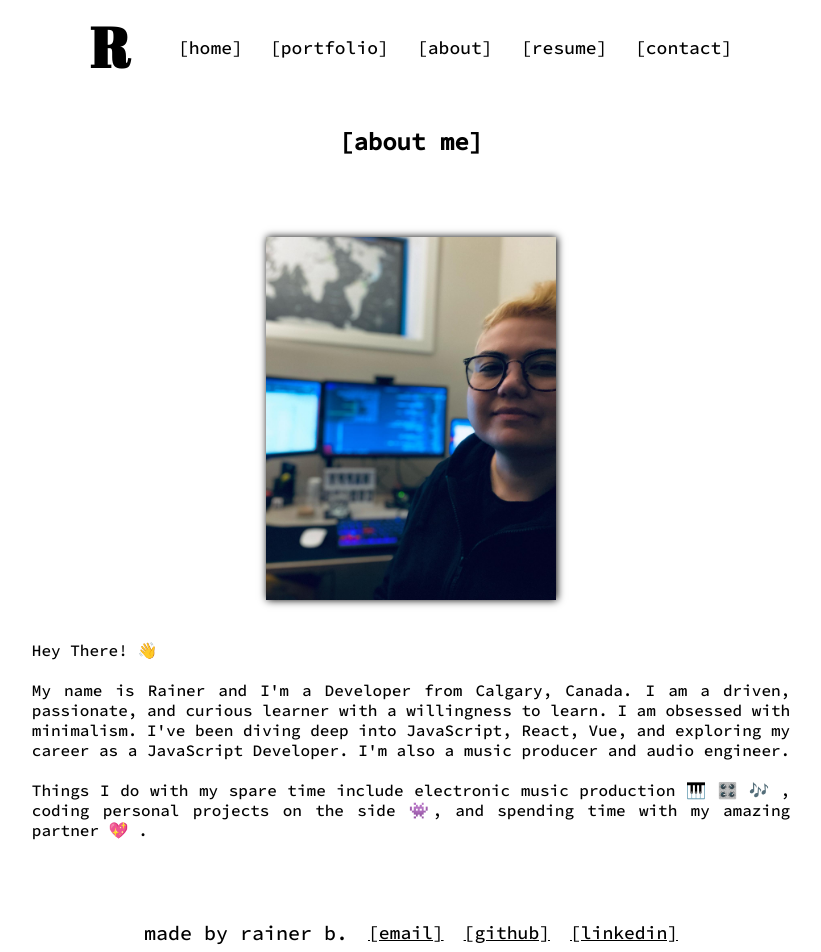
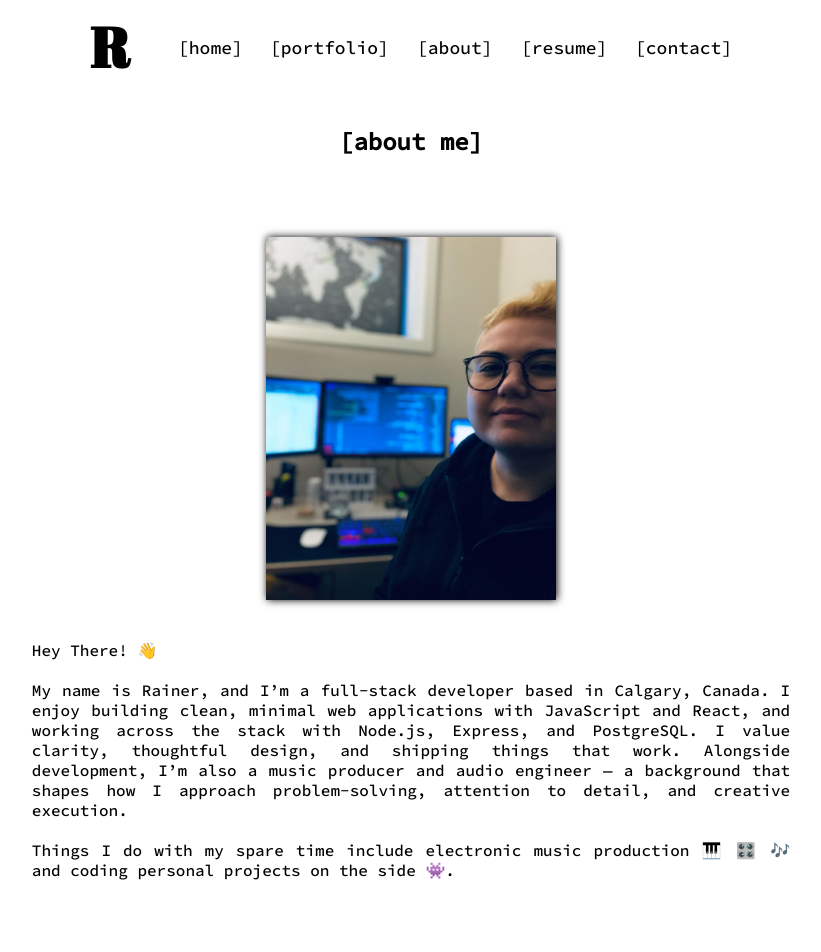
Before and after one commit to rainerb16/portfolio, a Vue app: page /#/about in a window 1280 px wide. Shown: the top 952 px of the page, without its empty margins (229-1050 px from the left). Built offline with nearby package versions, Linux system fonts and the light colour scheme; what vuejs-twitter-feed would draw is missing.

Commit message:
Updates about me section, updates content on resume and portfolio page.

```diff
--- a/src/components/About.vue
+++ b/src/components/About.vue
@@ -23,12 +23,11 @@
     >
       Hey There! 👋 <br /><br />
 
-      My name is Rainer and I'm a Developer from Calgary, Canada. I am a driven,
-      passionate, and curious learner with a willingness to learn. I am obsessed with minimalism.
-      I've been diving deep into JavaScript, React, Vue, and exploring my career as a JavaScript Developer.
-      I'm also a music producer and audio engineer.<br /><br />
+      My name is Rainer, and I’m a full-stack developer based in Calgary, Canada. I enjoy building clean, minimal web applications with JavaScript and React, and working across the stack with Node.js, Express, and PostgreSQL. I value clarity, thoughtful design, and shipping things that work.
 
-      Things I do with my spare time include electronic music production 🎹 🎛️ 🎶 , coding personal projects on the side 👾, and spending time with my amazing partner 💖 .
+Alongside development, I’m also a music producer and audio engineer — a background that shapes how I approach problem-solving, attention to detail, and creative execution.<br /><br />
+
+      Things I do with my spare time include electronic music production 🎹 🎛️ 🎶 and coding personal projects on the side 👾.
       <br /><br />
     </div>
   </div>
--- a/src/components/PortfolioContent.vue
+++ b/src/components/PortfolioContent.vue
@@ -11,7 +11,7 @@
       class="animate__animated animate__fadeIn animate__delay-1s	1s"
     >
       <a href="https://github.com/rainerb16" target="_blank"
-        >view my GitHub for all projects</a
+        >view my GitHub for all projects here</a
       >
     </h4>
     <div
--- a/src/components/ResumeContent.vue
+++ b/src/components/ResumeContent.vue
@@ -260,10 +260,10 @@ export default {
 
         education: [
           {
-            label: "Web Development Diploma",
+            label: "Fullstack Development Diploma",
             dates: "Innotech College",
             detail:
-              "Completed focused training in frontend web development, emphasizing practical implementation and debugging.",
+              "Completed focused training in fullstack development, emphasizing practical implementation and debugging.",
             bullets: [
               "Built responsive interfaces using HTML, CSS, Sass, JavaScript, and Vue.",
               "Developed component-based UIs and practiced debugging and refactoring workflows.",
@@ -283,7 +283,7 @@ export default {
           }
         ],
 
-        lastUpdated: "Dec 2025"
+        lastUpdated: "January 2026"
       }
     };
   },
```
